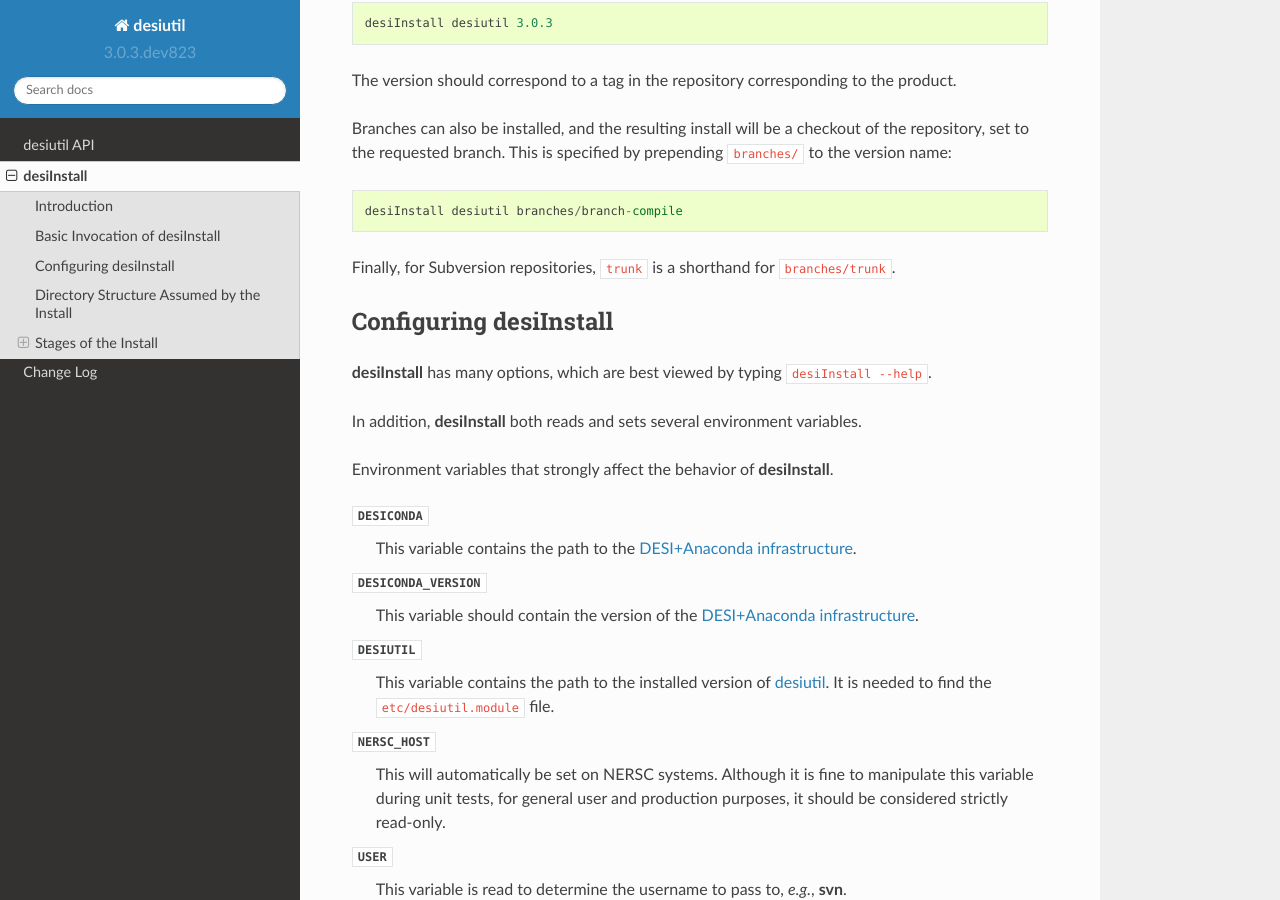
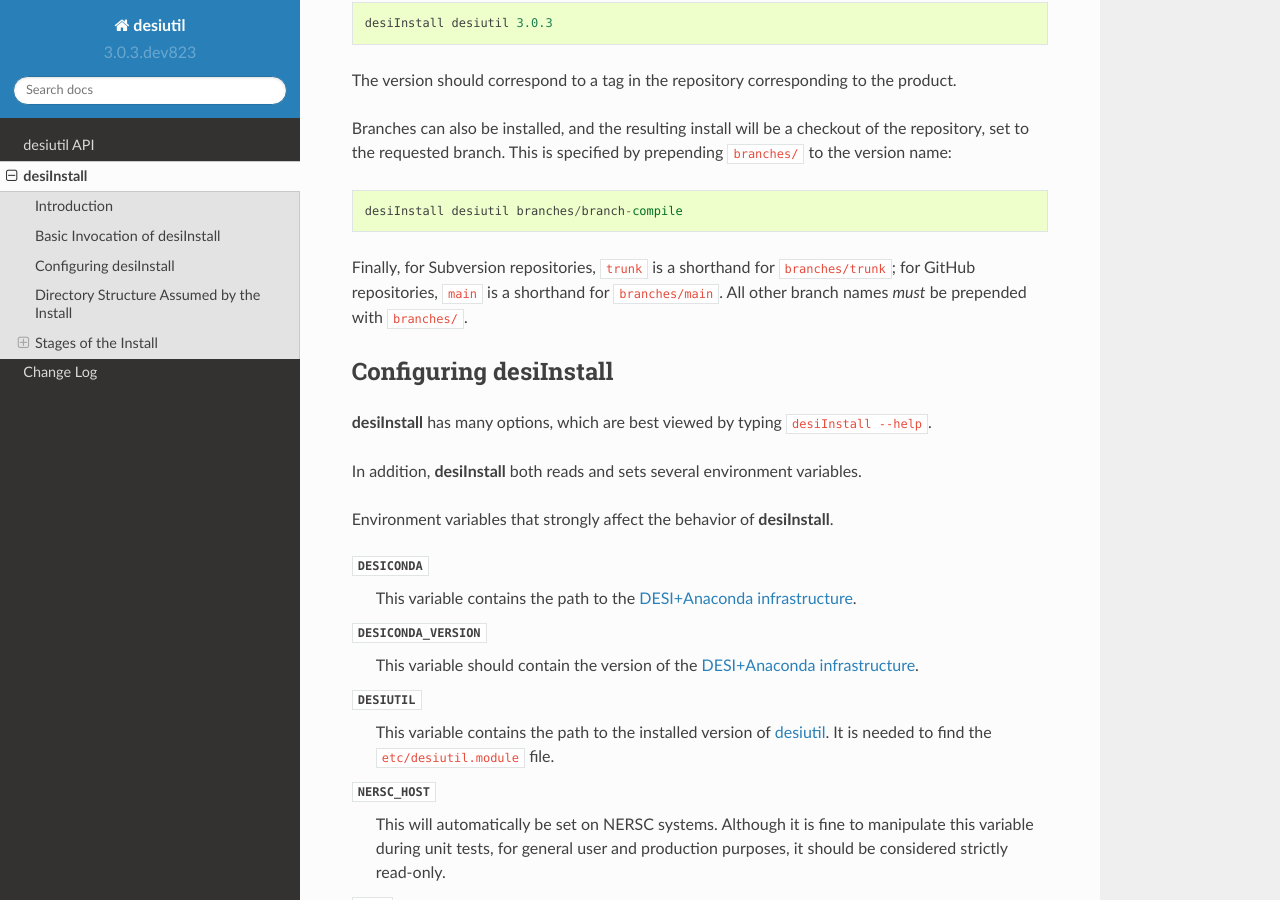
Before and after one commit to desihub/desiutil, a Sphinx documentation site: the page built from doc/desiInstall.rst, in a window 1280 px wide and 900 px high, scrolled down 438 px. Built offline with Sphinx 7.4.7 and the Read the Docs theme 2.0.0, drawn with Linux system fonts in a browser that asks for light colours.

Commit message:
allow "main" abbreviation; shorten test names

```diff
--- a/doc/desiInstall.rst
+++ b/doc/desiInstall.rst
@@ -27,7 +27,9 @@
 
     desiInstall desiutil branches/branch-compile
 
-Finally, for Subversion repositories, ``trunk`` is a shorthand for ``branches/trunk``.
+Finally, for Subversion repositories, ``trunk`` is a shorthand for ``branches/trunk``;
+for GitHub repositories, ``main`` is a shorthand for ``branches/main``.  All
+other branch names *must* be prepended with ``branches/``.
 
 Configuring desiInstall
 =======================
```
Also changed, not shown: 2 other files.
